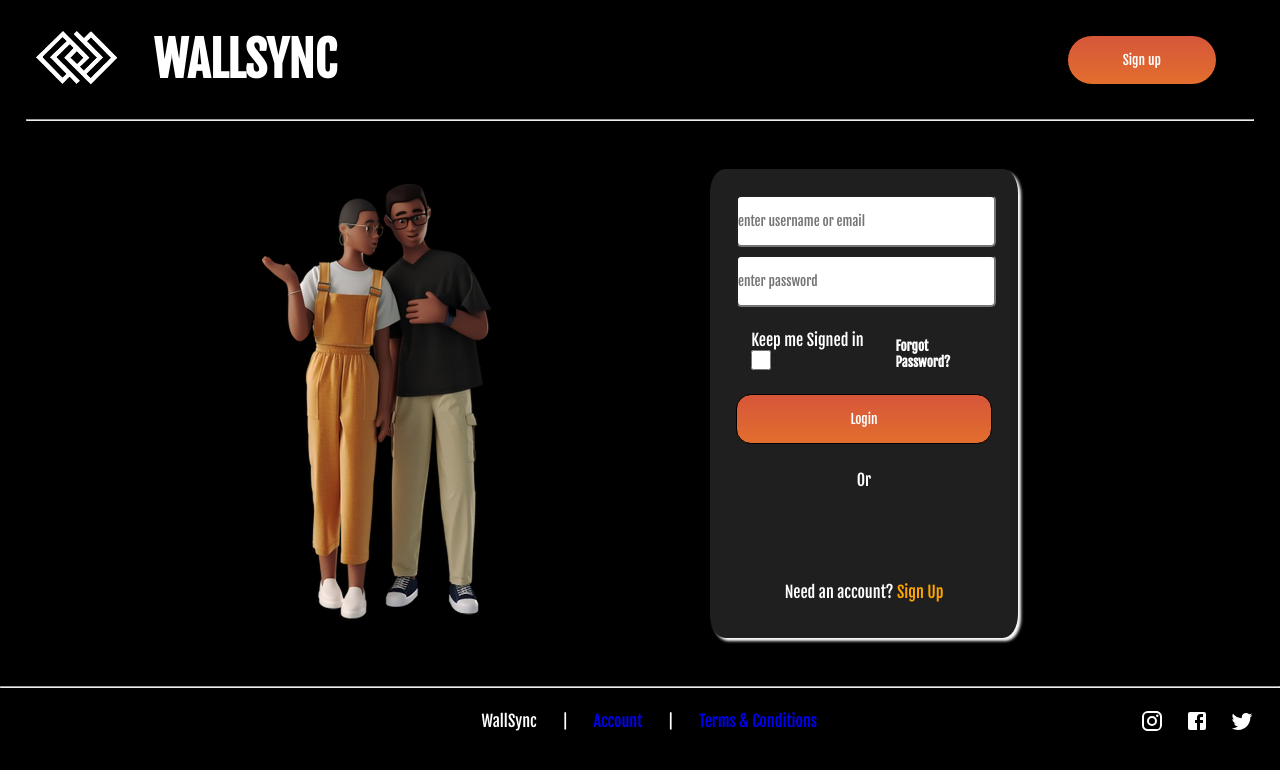
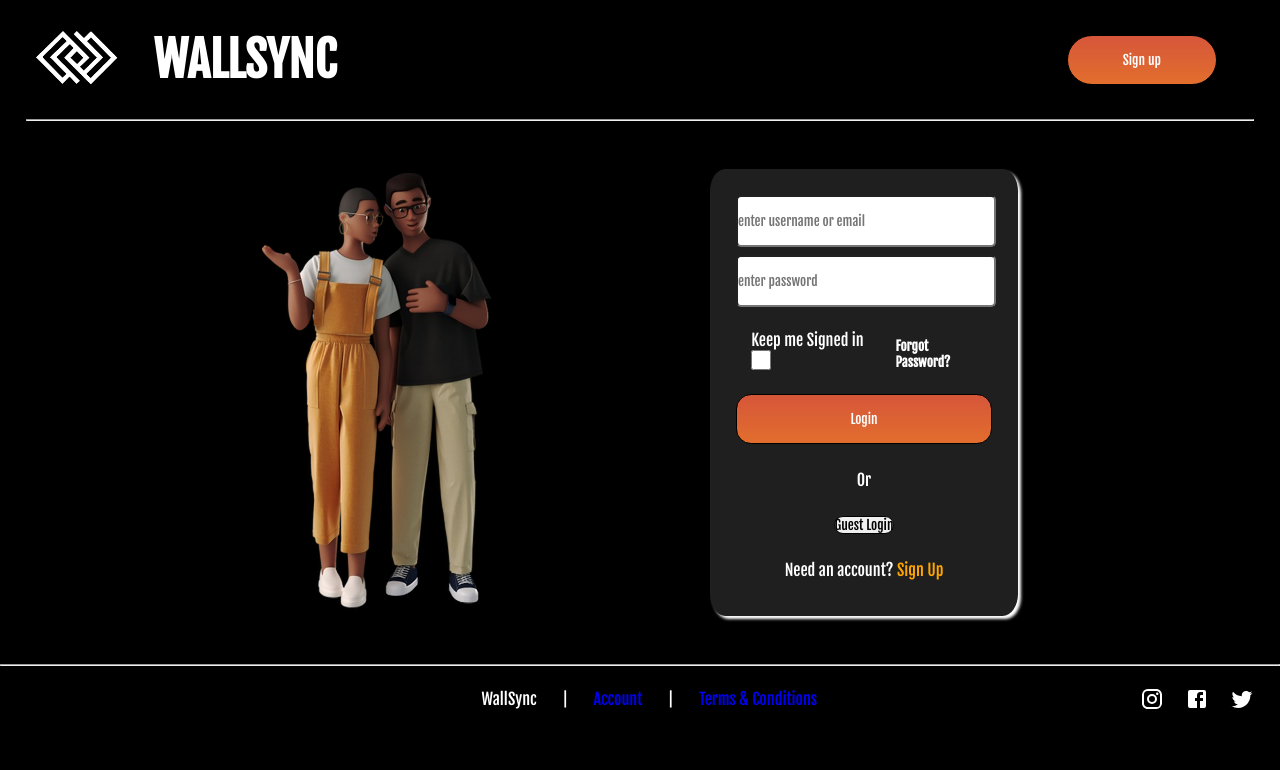
Before and after one commit to pesto-students/wallsync-frontend-team1-harsh, a React (Create React App) app in the folder client/: page /login in a window 1280 px wide. Shown: the top 770 px of the page. Built offline with nearby package versions, Linux system fonts and the light colour scheme; a web font is replaced by a local one.

Commit message:
guestLogin

```diff
--- a/client/src/containers/login/Login.js
+++ b/client/src/containers/login/Login.js
@@ -18,7 +18,11 @@ const Login = () => {
 		email: "",
 		password: "",
 	});
-	const loggedIn = userData.isSignedIn;
+	const guestInfo = {
+		email: "pesto@project.com",
+		password: process.env.REACT_APP_guestPassword,
+	};
+	let loggedIn = userData.isSignedIn;
 	useEffect(() => {
 		if (loggedIn) {
 			notify();
@@ -39,7 +43,12 @@ const Login = () => {
 	const notify = () => {
 		toast("Successful login!");
 	};
+	const handleGuestLogin = (e) => {
+		e.preventDefault();
 
+		dispatch(login(guestInfo));
+		navigate("/home");
+	};
 	return (
 		<div className="login">
 			<LandingHeader
@@ -89,7 +98,8 @@ const Login = () => {
 								type={"Submit"}
 							/>
 							<span>Or</span>
-							<Google className="googleButton" />
+							{/* <Google className="googleButton" /> */}
+							<Button buttonName="Guest Login" onClick={handleGuestLogin} />
 							<span>
 								Need an account?
 								<Link to="/signup">
```
Also changed, not shown: 1 other file (tests, documents, lock files or other folders).
